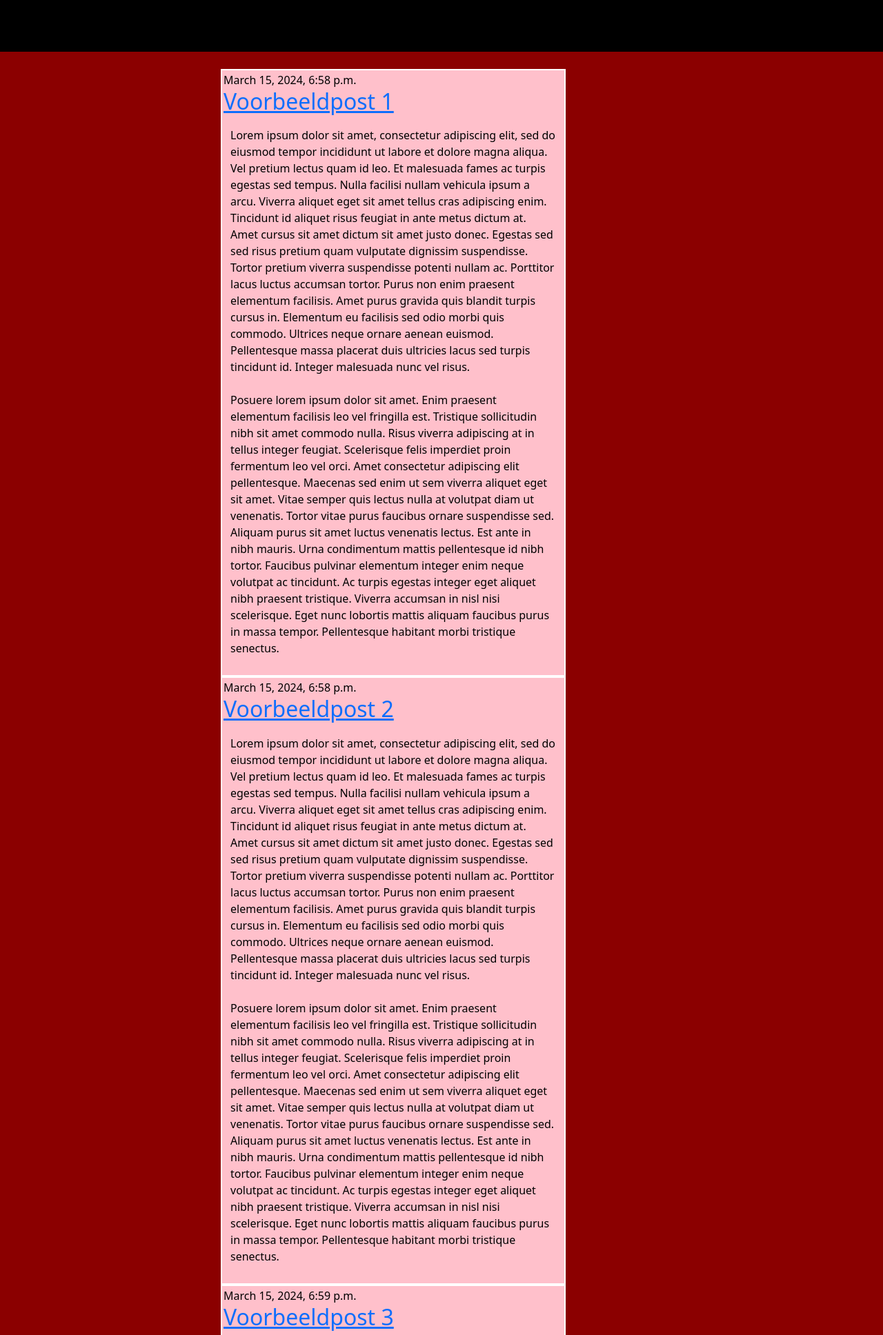
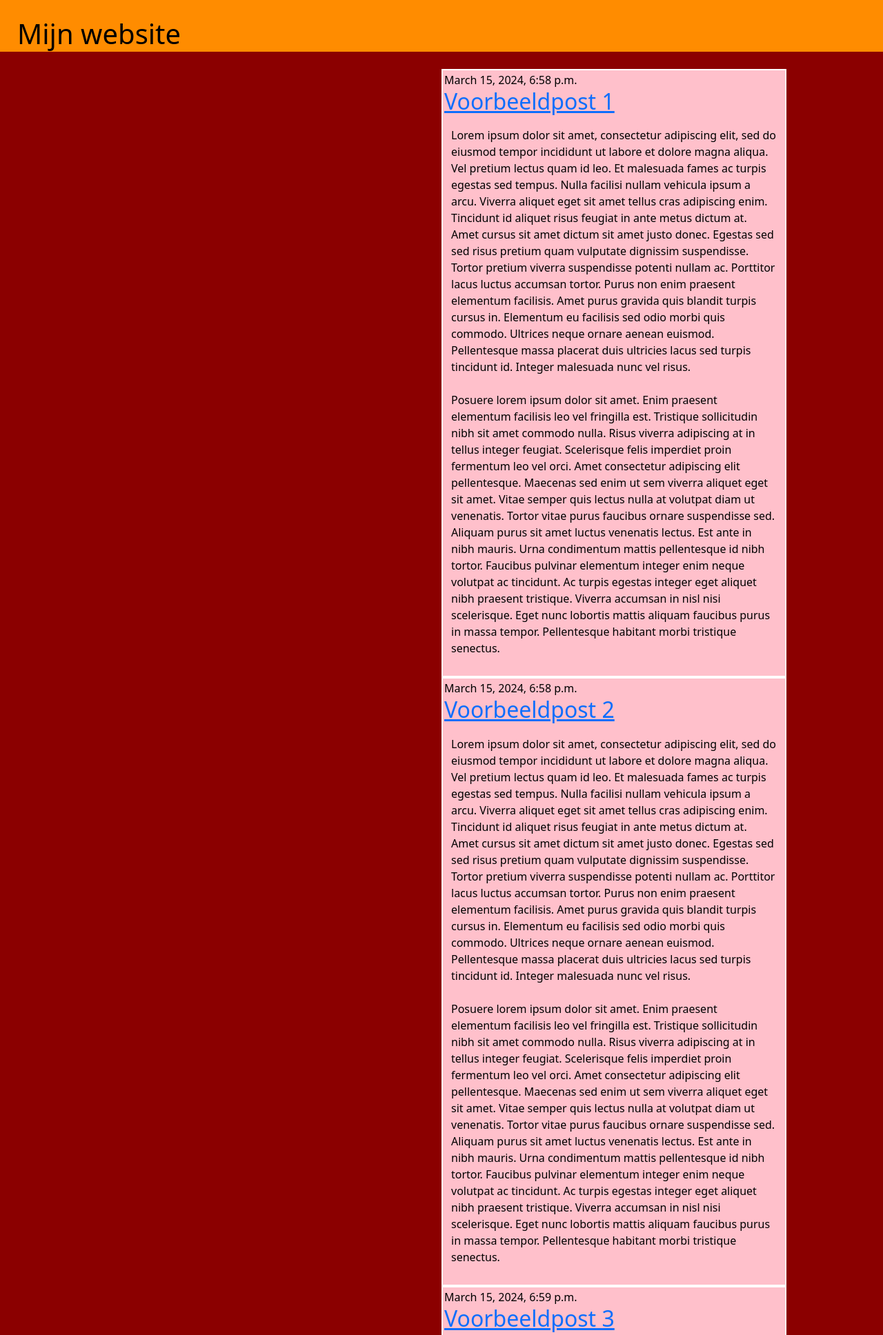
Before and after one commit to MALiebregts/testDjango, a Django app: template mysite/blog/templates/blog/post_list.html in a window 1280 px wide. Shown: the top 1936 px of the page at 69% size. Run offline with Django 3.2, Linux system fonts and the light colour scheme; the template is opened without the code that fills it: values that come from a table or form of the project are taken from there, others are empty; data comes from the database, SQL or seed files in the repository; some libraries are stand-ins or nearby versions.

Commit message:
nieuwe update

```diff
--- a/mysite/blog/static/css/stijl.css
+++ b/mysite/blog/static/css/stijl.css
@@ -1,9 +1,9 @@
 header {
-    background-color: black;
+    background-color: darkorange;
     text-align: left;
     height: 75px;
     margin-bottom: 25px;
-    padding: 25px 0px 25px 25px;
+    padding: 25px 0px 25px 25px
 }
 
 body {
@@ -24,8 +24,7 @@ article {
     height: auto;
     border: solid 2px white;
     padding: 2px;
-    margin-left: 25%;
-    background-color: pink;
+    margin-left: 50%;
 }
 
 .post {
@@ -34,7 +33,6 @@ article {
 
 p {
     padding: 10px;
-    margin-bottom: 15px;
 }
 
 footer {
```
